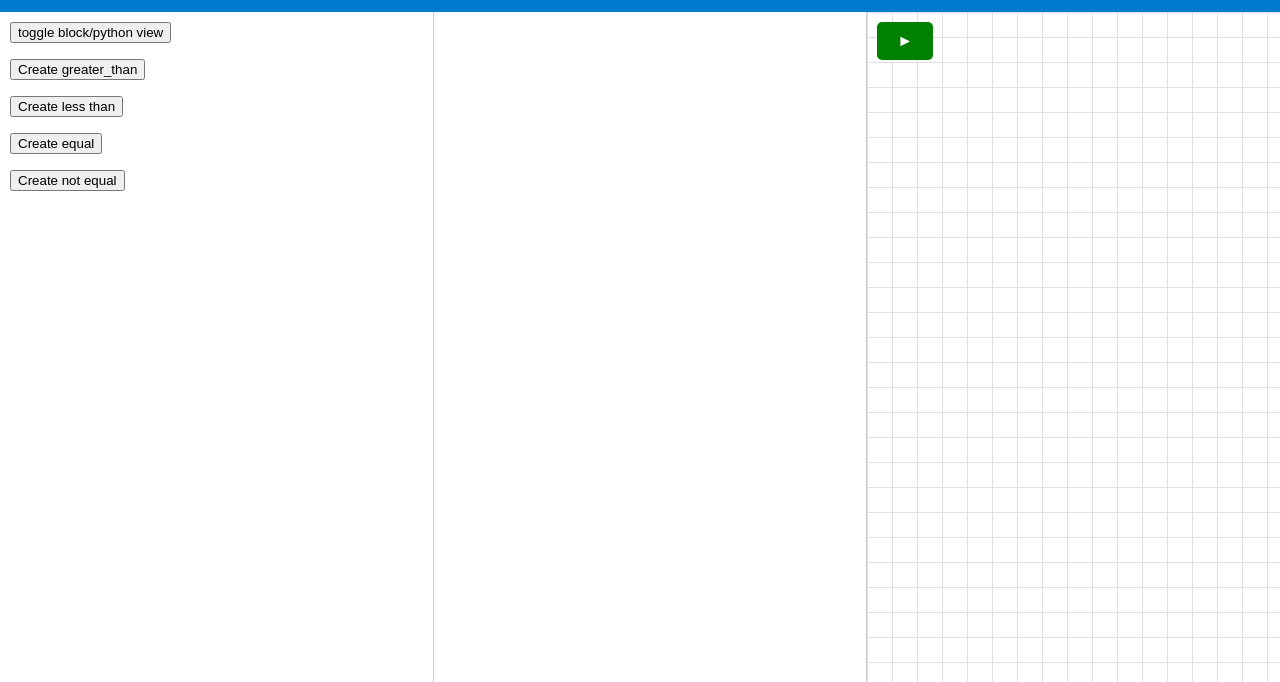
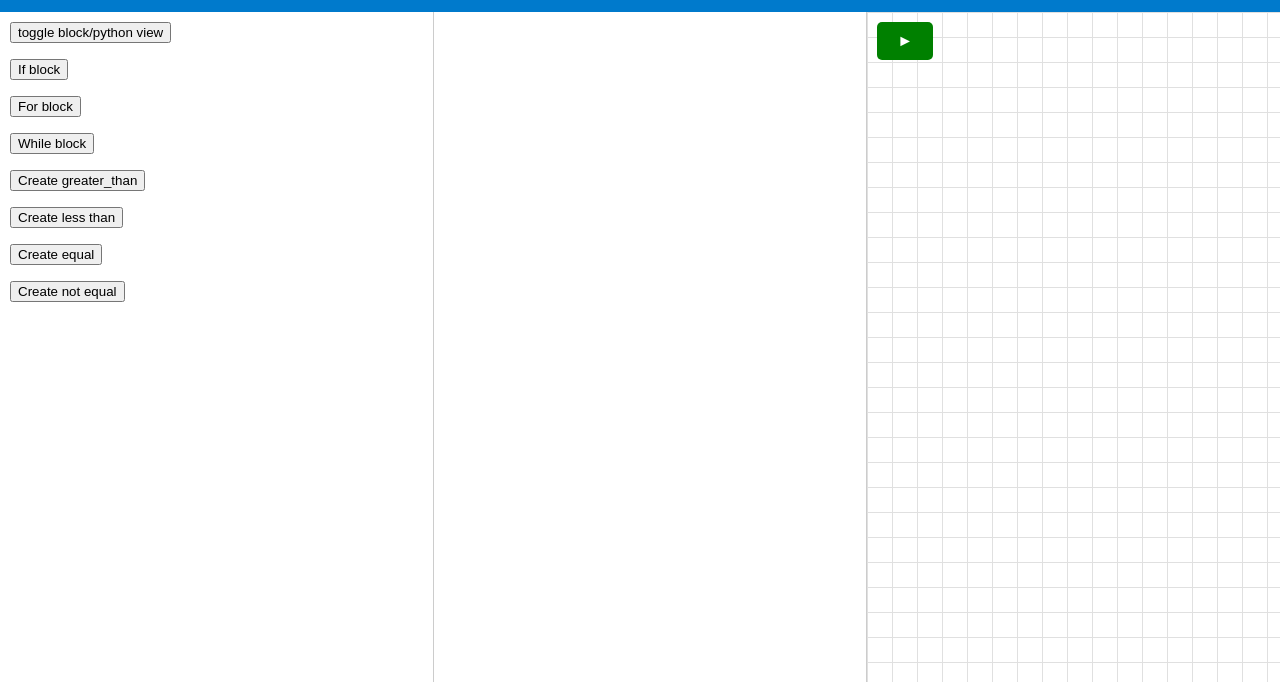
Before and after one commit to JoyousMadhat2002/Group-6-Capstone-, a plain HTML site: page index.html in a window 1280 px wide. Shown: the part 47-729 px from the top of the page. Drawn offline with Linux system fonts and the light colour scheme.

Commit message:
Added block data fields
Block data fields for Type, Left operand, Right operand, and operator. Changed block creation for testing of control blocks while allowing the blocks Mohammad placed.

```diff
--- a/index.html
+++ b/index.html
@@ -30,6 +30,11 @@
             <button onclick="toggleView()">toggle block/python view</button>
 
             <!-- Each button calls the newBlock function from scripts.js, passing the name of the logic -->
+            <p><button id="createBoxButton" name="if" onclick="newBlock(name)">If block</blockquote></blockquote></button></p>
+            <p><button id="createBoxButton" name="for" onclick="newBlock(name)">For block</button></p>
+            <p><button id="createBoxButton" name="while" onclick="newBlock(name)">While block</button></p>
+
+
             <p><button id="createBoxButton" name="greater_than" onclick="newBlock(name)">Create greater_than</button></p>
             <p><button id="createBoxButton" name="less_than" onclick="newBlock(name)">Create less than</button></p>
             <p><button id="createBoxButton" name="equal" onclick="newBlock(name)">Create equal</button></p>
--- a/scripts.js
+++ b/scripts.js
@@ -13,6 +13,11 @@ function newBlock(s) {
     newBlock.classList.add("box");
     newBlock.id = "box_" + ++blockCounter;
 
+    newBlock.dataset.blockType = s;        // Set block type
+    newBlock.dataset.blockXValue = "4";     // Set block left value
+    newBlock.dataset.blockYValue = "5";    // Set block right value
+    newBlock.dataset.blockOperator = "<";  // Set block operator/comparator
+
     const svgImage = document.createElement("img");
     svgImage.width = 24;
     svgImage.height = 24;
@@ -27,9 +32,19 @@ function newBlock(s) {
     } else if (s === "not_equal") {
         svgImage.src = "svg_files/Operator/not_equal_block.svg";
     }
+    // for control blocks, displays block data
+    else {
+        newBlock.textContent = "Type: " + newBlock.dataset.blockType;
+        newBlock.textContent += "\n" + newBlock.dataset.blockXValue + newBlock.dataset.blockOperator + newBlock.dataset.blockYValue;
+        newBlock.style.backgroundColor = 'purple';
+
+    }
+
 
     // Append the new block to the container
+    if (svgImage.src != ""){
     newBlock.appendChild(svgImage);
+    }
     container.appendChild(newBlock);
 
     // Add event listeners
```
